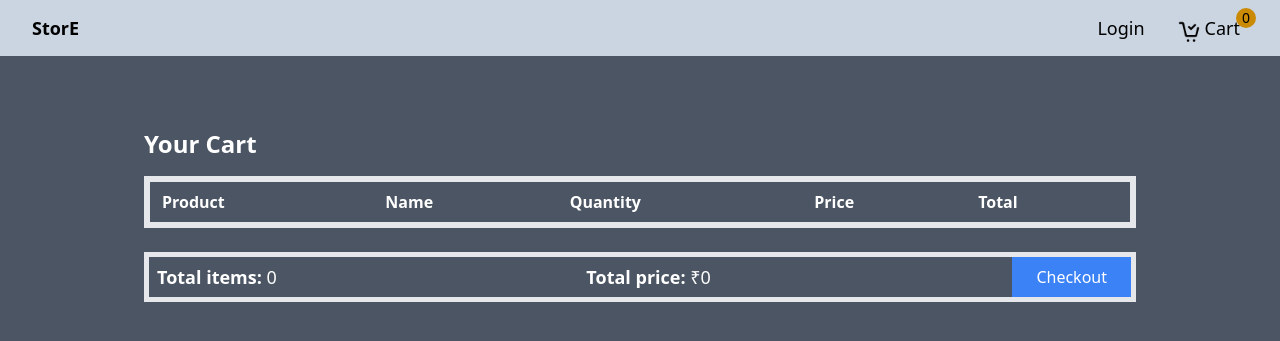
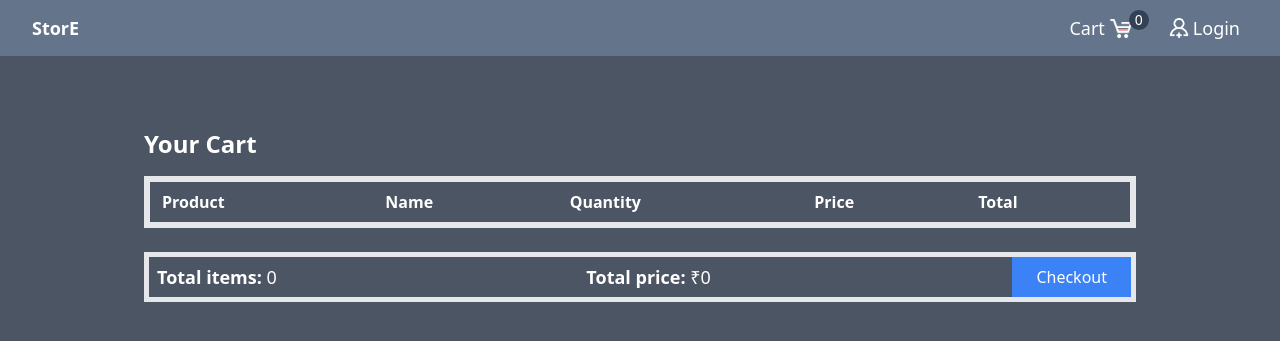
Before and after one commit to Sagittarius17/django-ecommerce, a Django app: page /cart/ in a window 1280 px wide. Shown: the top 341 px of the page. Run offline with Django 4.2, Linux system fonts and the light colour scheme; lists and menus that the app fills with data are empty; style sheets or scripts are compiled from the project's sources; some libraries are stand-ins or nearby versions.

Commit message:
navbar layout changes

```diff
--- a/ecommerce/models.py
+++ b/ecommerce/models.py
@@ -1,14 +1,12 @@
 from django.db import models
-from django.conf import settings
 from django.contrib.auth.models import User
-from django.contrib.auth.models import AbstractBaseUser, BaseUserManager
 # Create your models here.
 
 class Customer(models.Model):
     user = models.OneToOneField(User, on_delete=models.CASCADE, null=True, blank=True)
     username = models.CharField(max_length=255, null=True)
     email = models.EmailField(unique=True, null=True)
-    phone_number = models.CharField(max_length=20, null=True)
+    phone_number = models.CharField(unique=True, max_length=20, null=True)
     password = models.CharField(max_length=255, null=True)
 
     def __str__(self):
--- a/ecommerce/templates/ecommerce/main.html
+++ b/ecommerce/templates/ecommerce/main.html
@@ -27,6 +27,7 @@
               }
 
             body {
+                cursor: url('/static/images/arrow.cur'), auto;
                 filter: blur(100px);
                 transition: filter 0.5s;
             }
--- a/ecommerce/templates/ecommerce/navbar.html
+++ b/ecommerce/templates/ecommerce/navbar.html
@@ -1,11 +1,11 @@
 {% load static %}
 <!-- Navigation bar -->
-<nav class="bg-slate-300 fixed top-0 w-full">
+<nav class="bg-slate-500 text-white fixed top-0 w-full">
     <div class="max-w-7xl mx-auto px-2 sm:px-6 lg:px-8">
       <div class="relative flex items-center justify-between h-14">
         <!-- Logo -->
         <div class="flex-shrink-0 flex items-center">
-          <a href="{% url 'store' %}" class="text-black font-bold text-lg">StorE</a>
+          <a href="{% url 'store' %}" class=" font-bold text-lg">StorE</a>
         </div>
         <!-- Menu button -->
         <div class="absolute inset-y-0 right-0 flex items-center sm:hidden">
@@ -21,18 +21,19 @@
         </div>
         <!-- Desktop menu -->
         <div class="hidden sm:block sm:ml-6">
-          <div class="flex space-x-4">
-            <a href="{% url 'login' %}" id='login_btn' class="flex h-14 text-black items-center hover:bg-gray-400 transition duration-300 px-2 py-1 text-lg font-medium">
-              <span>Login</span>
+          <div class="flex space-x-0">
+            <a href="{% url 'cart' %}" class="flex h-14 items-center hover:bg-gray-600 transition duration-300 px-2 py-1 text-lg font-medium">
+                <span class=''>Cart</span>
+                <img class="relative w-6 h-6 ml-1" src="{% static 'images/shoppingcart.png' %}">
+                <p class='relative bottom-2 right-1 text-sm bg-slate-700 w-5 h-5 text-center rounded-full'>{{cartItems}}</p>
             </a>
-            <a href="#" id='user_profile' class="flex h-14 text-black items-center hover:bg-gray-400 transition duration-300 pl-2 py-1 text-lg font-medium">
-                <img src="https://static-assets-web.flixcart.com/batman-returns/batman-returns/p/images/profile-815786.svg" alt="" class="">
+            <a href="{% url 'login' %}" id='login_btn' class="flex h-14 items-center hover:bg-gray-600 transition duration-300 px-2 py-1 text-lg font-medium">
+                <img class="relative w-5 h-5 mr-1" src="{% static 'images/login.png' %}" alt="Login?">
+                <span>Login</span>
+            </a>
+            <a href="#" id='user_profile' class="flex h-14 items-center hover:bg-gray-600 transition duration-300 pl-2 py-1 text-lg font-medium">
+                <img class="relative w-5 h-5 mr-1" src="{% static 'images/loggedin.png' %}" alt="Logged in!">
                 <span class='ml-1 pr-2'>{{request.user.customer}}</span>
-            </a>
-            <a href="{% url 'cart' %}" class="flex h-14 text-black items-center hover:bg-gray-400 transition duration-300 px-2 py-1 text-lg font-medium">
-                <img class="relative w-6 h-6 top-1" src="{% static 'images/cart-check.png' %}">
-                <span class='ml-1'>Cart</span>
-                <p class='absolute top-2 -right-2 text-sm bg-yellow-600 w-5 h-5 text-center rounded-full'>{{cartItems}}</p>
             </a>
           </div>
         </div>
--- a/ecommerce/views.py
+++ b/ecommerce/views.py
@@ -8,6 +8,7 @@ from django.shortcuts import render, redirect
 from django.contrib.auth import authenticate, login as user_login # Rename the import to avoid the conflict
 from django.views.decorators.csrf import csrf_exempt
 from django.db.models import Q
+import hashlib
 
 # Create your views here.
 
@@ -15,31 +16,20 @@ from django.db.models import Q
 def login(request):
     context = {}
     if request.method == "POST":
-        identifier = request.POST.get('identifier')  # this will serve as either username, email or phone number
+        username = request.POST.get('username')
         password = request.POST.get('password')
 
-        # Check against username, email, and phone number fields in the Customer model
-        try:
-            # Since username and email fields are unique, you can use 'get' safely.
-            # For phone numbers, make sure it's unique or use a filter and get the first result.
-            customer = Customer.objects.filter(
-                Q(username=identifier) | Q(email=identifier) | Q(phone_number=identifier)
-            ).first()
-
-            if customer:
-                user = authenticate(request, username=customer.username, password=customer.password)
-                if user is not None:
-                    user_login(request, user)
-                    return redirect('store')  # Redirect to desired URL after login
-                else:
-                    context['error'] = "Invalid password."
-            else:
-                context['error'] = "No account associated with this identifier."
-
-        except Customer.DoesNotExist:
-            context['error'] = "No account found."
+        user = authenticate(request, username=username, password=password)
+        if user is not None:
+            user_login(request, user)
+            return redirect('store')  # Redirect to desired URL after login
+        else:
+            context['error'] = "Invalid password."
+    else:
+        context['error'] = "No account associated with this identifier."
 
     return render(request, 'ecommerce/login.html', context)
+
 
 @csrf_exempt
 def register(request):
```
Also changed, not shown: ecommerce/templates/ecommerce/login.html (+13 -1 lines), db.sqlite3, ecommerce/static/images/cursor.png (added), ecommerce/static/images/loggedin.png (added), ecommerce/static/images/login.png (added), ecommerce/static/images/shoppingcart.png (added), 1 other file.
